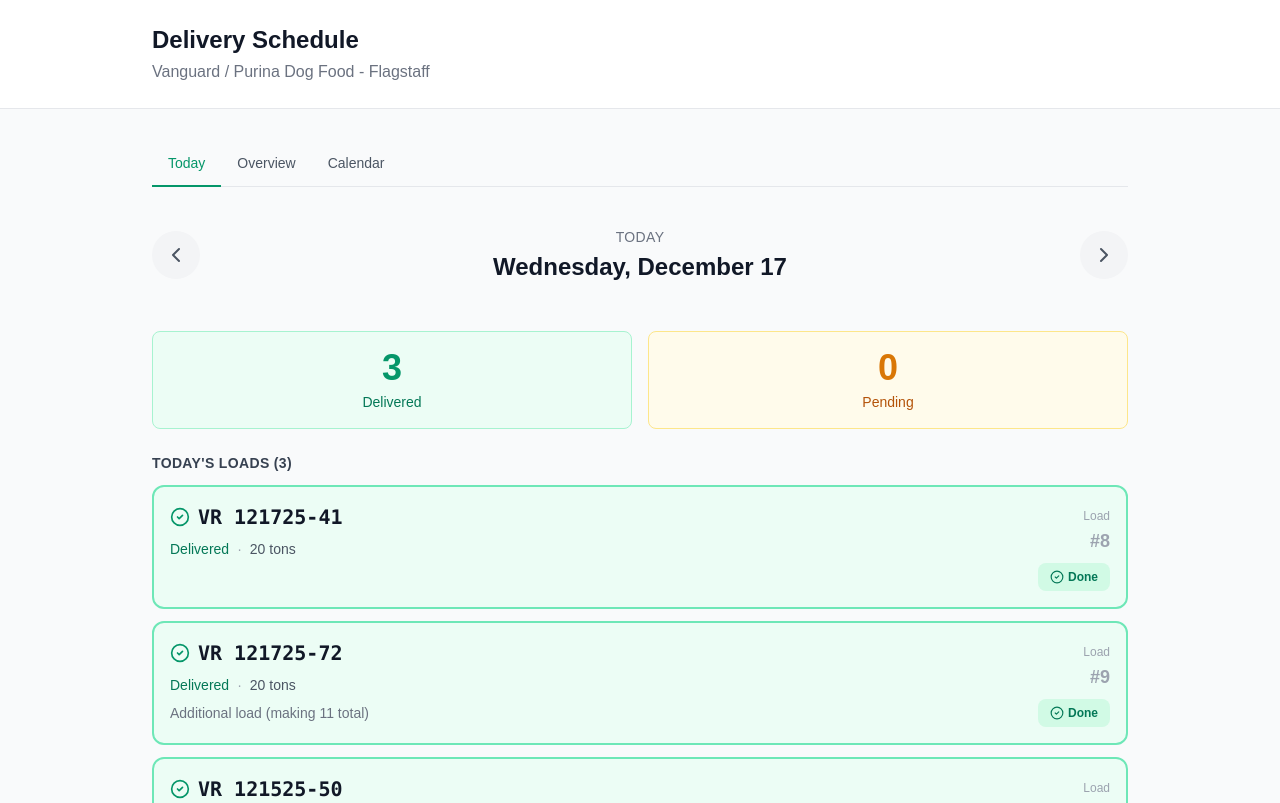
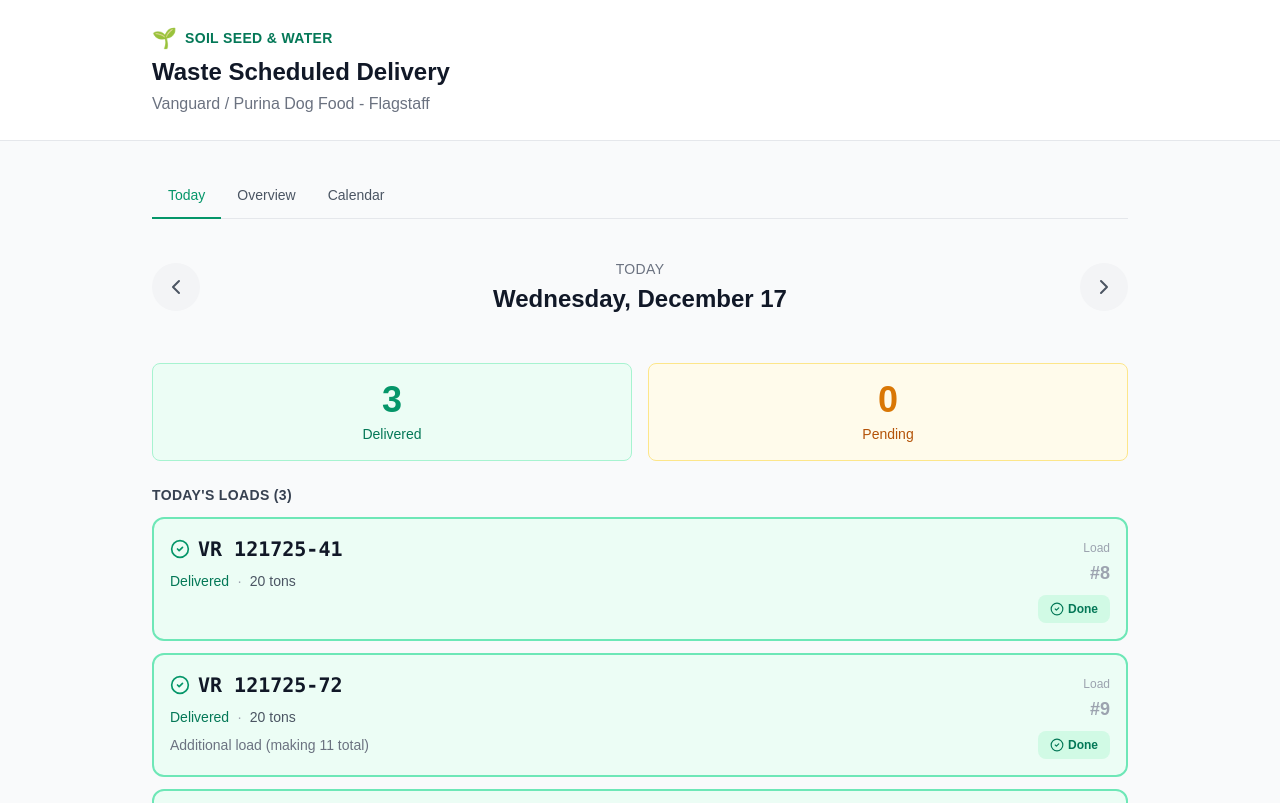
Before and after one commit to RodolfoDavidAlvarez/wasteprogram, a Next.js app: page /schedule in a window 1280 px wide. Shown: the top 803 px of the page. Built offline with nearby package versions, Linux system fonts and the light colour scheme; no server answers.

Commit message:
feat: Add Soil Seed & Water branding to schedule page header

```diff
--- a/src/app/schedule/page.tsx
+++ b/src/app/schedule/page.tsx
@@ -693,7 +693,11 @@
       {/* Clean Header */}
       <div className="bg-white border-b">
         <div className="max-w-5xl mx-auto px-4 sm:px-6 py-4 sm:py-6">
-          <h1 className="text-xl sm:text-2xl font-bold text-gray-900">Delivery Schedule</h1>
+          <div className="flex items-center gap-2 mb-1">
+            <span className="text-lg sm:text-xl">🌱</span>
+            <span className="text-xs sm:text-sm font-semibold text-emerald-700 uppercase tracking-wide">Soil Seed & Water</span>
+          </div>
+          <h1 className="text-xl sm:text-2xl font-bold text-gray-900">Waste Scheduled Delivery</h1>
           <p className="text-sm sm:text-base text-gray-500 mt-1">Vanguard / Purina Dog Food - Flagstaff</p>
         </div>
       </div>
```
